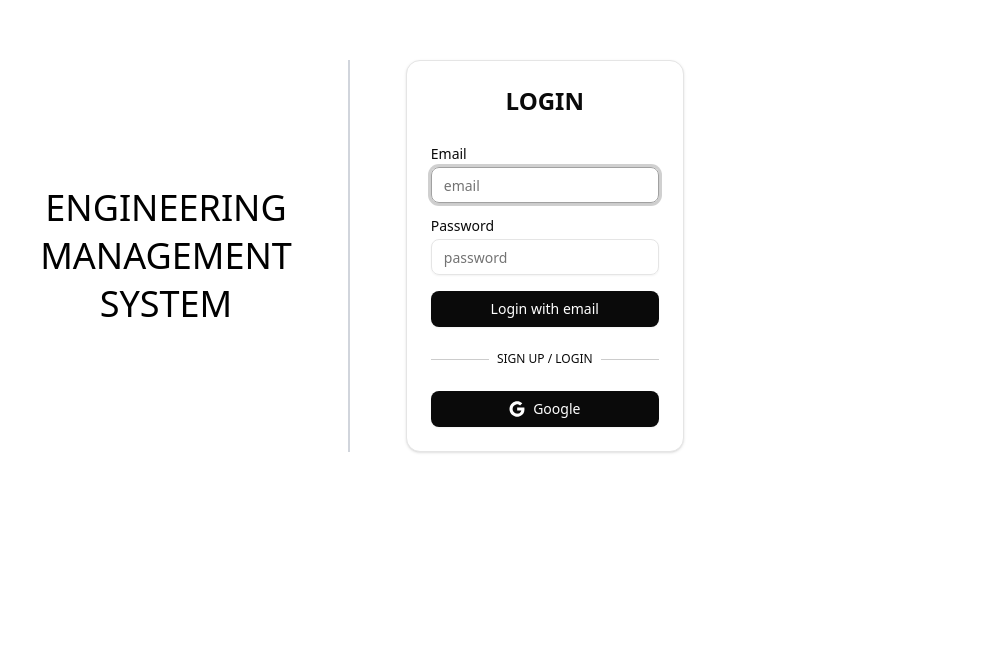
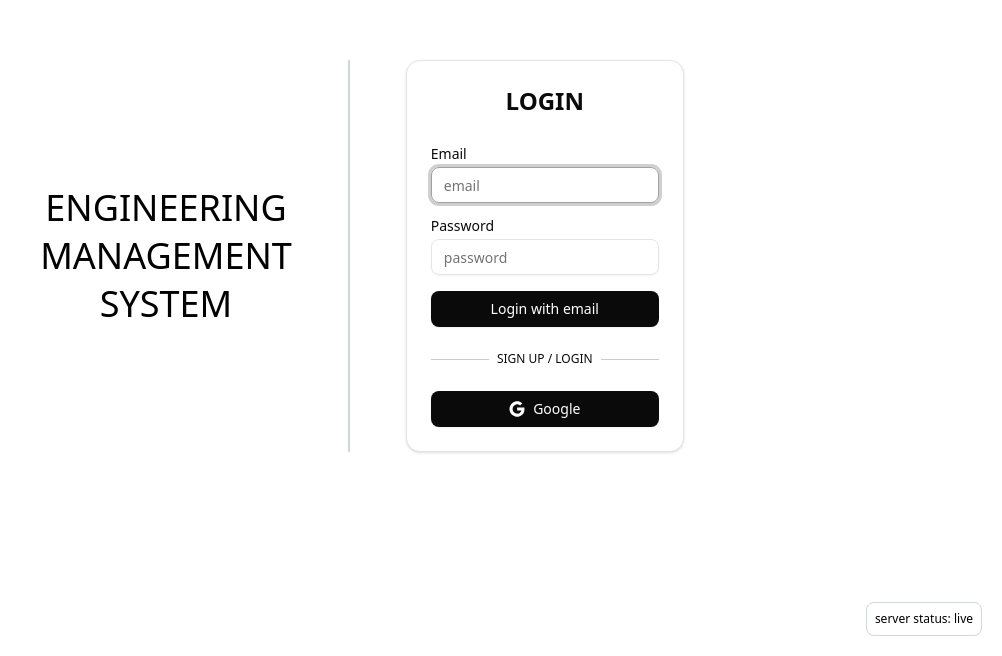
Before and after one commit to d-painter/ems, a React (Vite) app in the folder client/: page /login/ in a window 1280 px wide. Shown: the part 144-800 px from the top of the page, without its empty margins (278-1280 px from the left). Built offline with nearby package versions, Linux system fonts and the light colour scheme; no server answers.

Commit message:
initial query for server status

```diff
--- a/client/src/routes/(auth)/login/route.tsx
+++ b/client/src/routes/(auth)/login/route.tsx
@@ -7,6 +7,7 @@ import { Card, CardContent, CardHeader, CardTitle } from "@/components/ui/card";
 import { Label } from "@/components/ui/label";
 import { supabase } from "@/services/supabase/supabaseClient";
 import GoogleIcon from "@/components/icons/GoogleIcon";
+import { useIsApiServerRunning } from "@/services/queries/apiQueries";
 
 export const Route = createFileRoute("/(auth)/login")({
   component: LoginPage,
@@ -21,6 +22,10 @@ function LoginPage() {
     password: "",
   });
   const [error, setError] = useState<string | null>(null);
+
+  const { data: isApiServerRunning, isPending: isApiServerRunningLoading } =
+    useIsApiServerRunning();
+  console.log(isApiServerRunningLoading, isApiServerRunning);
 
   async function handleSubmit(e: FormEvent<HTMLFormElement>) {
     e.preventDefault();
@@ -43,6 +48,9 @@ function LoginPage() {
       },
     });
   }
+  // if (isApiServerRunningLoading) {
+  //   return <div>Loading...</div>;
+  // }
 
   return (
     <div className="w-full h-full min-h-dvh flex justify-center items-center md:items-center md:m-auto overflow-auto">
@@ -117,6 +125,14 @@ function LoginPage() {
           </CardContent>
         </Card>
       </div>
+      <div className="absolute bottom-5 right-5 border border-gray-300 rounded-md p-2 text-xs">
+        server status:{" "}
+        {isApiServerRunningLoading
+          ? "pending"
+          : isApiServerRunning
+            ? "live"
+            : "offline"}
+      </div>
     </div>
   );
 }
--- /dev/null
+++ b/client/src/services/queries/apiQueries.ts
@@ -0,0 +1,19 @@
+import { useQuery } from "@tanstack/react-query";
+
+// Is API server running?
+async function isApiServerRunning() {
+  const devUrl = "http://localhost:3010";
+  const prodUrl = import.meta.env.VITE_RENDER_API_URL as string;
+
+  const response = await fetch(
+    import.meta.env.NODE_ENV !== "production" ? devUrl : prodUrl
+  );
+  return response.ok;
+}
+
+export function useIsApiServerRunning() {
+  return useQuery({
+    queryKey: ["isApiServerRunning"],
+    queryFn: isApiServerRunning,
+  });
+}
```
Also changed, not shown: 1 other file (tests, documents, lock files or other folders).
